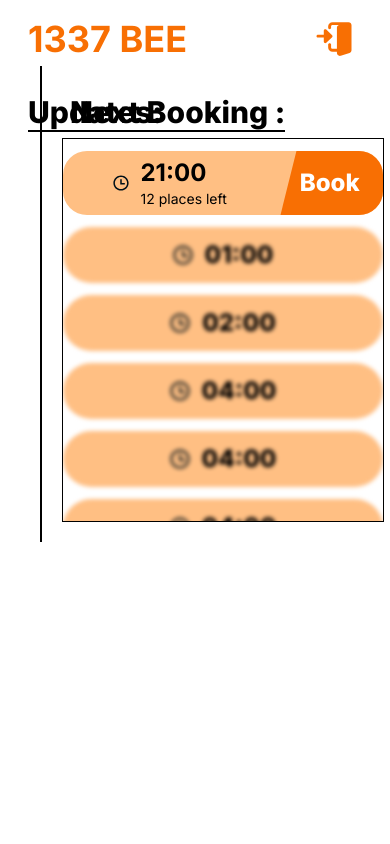
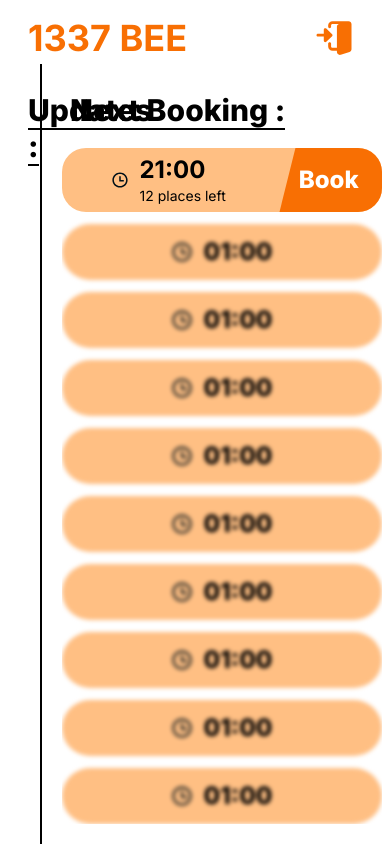
Before and after one commit to issam22-laafer/1337-transport, a Next.js app: page /booking in a window 390 px wide. Built offline with nearby package versions, Linux system fonts and the light colour scheme.

Commit message:
start responsive for phone

```diff
--- a/app/booking/page.jsx
+++ b/app/booking/page.jsx
@@ -27,19 +27,53 @@ export default function Page() {
   }, []);
   return (
     <div className="h-screen  w-screen  ">
-      <div className="text-main-orange backdrop-blur-md flex justify-between px-7 items-center text-center  top-0 w-full text-4xl pt-3 font-bold">
+      <div className="text-main-orange fixed top-0 backdrop-blur-md flex justify-between px-7 items-center text-center h-16  w-full text-4xl pt-3 font-bold">
         1337 BEE
         <img src="/assets/logout_logo.svg" alt="logout_logo" className="w-22" />
       </div>
-      <div className="booking_container   flex justify-between items-start">
-        <div className="updates booking  flex justify-center items-start w-update_w p-5  flex-col">
+      <div className="booking_container h-screen  pt-16 flex justify-between items-start">
+        <div className="updates booking m-auto h-full flex justify-start items-start w-update_w p-5  flex-col">
           {" "}
           <h1 className="text-3xl mb-5 font-extrabold  w-full text-start p-2  ">
             <span className="border-b-black border-b-2 border-b-solid w-fit">
-              Updates:
+              Updates :
             </span>
           </h1>
-          <div className="  my-5 overflow-y-scroll messages_container w-full">
+          <div className="  my-5 overflow-y-scroll messages_container w-full m-auto">
+            <div className="message flex  justify-start border-t-solid border-t-2 w-full p-3 border-t-gray-500 items-start">
+              <img src="/assets/mystic.svg" className="w-20" alt="" />
+              <div>
+                <details className="ml-5 ">
+                  <summary className="cursor-pointer font-extrabold text-main-orange">
+                    Mystic
+                  </summary>
+                  <p>
+                    Lorem ipsum dolor sit amet consectetur adipisicing elit.
+                    Ipsa, recusandae, aliquam facere quod nesciunt, similique
+                    maxime voluptatem facilis modi quaerat eaque tenetur. Nobis
+                    natus porro praesentium dolor recusandae quas similique!
+                    Lorem ipsum dolor sit amet consectetur adipisicing elit.
+                    Maiores exercitationem, sapiente voluptates expedita
+                    possimus ipsa mollitia tenetur eum eligendi? Architecto
+                    animi magni asperiores! Nisi eos repellat mollitia veniam
+                    quaerat vitae. Lorem ipsum dolor sit amet consectetur
+                    adipisicing elit. Ipsa, recusandae, aliquam facere quod
+                    nesciunt, similique maxime voluptatem facilis modi quaerat
+                    eaque tenetur. Nobis natus
+                  </p>
+                </details>
+                <div className="ml-5 text-ellipsis overflow-hidden whitespace-nowrap w-96">
+                  {" "}
+                  Lorem ipsum dolor sit amet consectetur adipisicing elit. Ipsa,
+                  recusandae, aliquam facere quod nesciunt, similique maxime
+                  voluptatem facilis modi quaerat eaque tenetur. Nobis natus
+                  porro praesentium dolor recusandae quas similique! Lorem ipsum
+                  dolor sit amet consectetur adipisicing elit. Maiores
+                  exercitationem, sapiente voluptates expedita possimus ipsa
+                  mollitia tenetur eum
+                </div>
+              </div>
+            </div>
             <div className="message flex  justify-start border-t-solid border-t-2 w-full p-3 border-t-gray-500 items-start">
               <img src="/assets/mystic.svg" className="w-20" alt="" />
               <div>
@@ -76,15 +110,16 @@ export default function Page() {
             </div>
           </div>
         </div>
-        <div className="booking z-[-1] h-full flex justify-start items-center w-96  p-5 border-l-black border-l-2 border-l-solid  flex-col">
-          <h1 className="text-3xl font-extrabold  w-full text-start p-2  ">
+
+        <div className="booking h-full flex justify-start items-center w-96 p-5 border-l-black border-l-2 border-l-solid flex-col">
+          <h1 className="text-3xl font-extrabold w-full text-start p-2">
             <span className="border-b-black border-b-2 border-b-solid w-fit">
               Next Booking :
             </span>
           </h1>
 
-          <div className="overflow-y-scroll h-96 border border-black">
-            <div className="booking_card flex overflow-hidden justify-between items-center  rounded-3xl h-16 w-80 bg-main-brown my-3 ">
+          <div className="booking_container_time overflow-y-scroll h-full  ">
+            <div className="booking_card flex overflow-hidden justify-between items-center rounded-3xl h-16 w-80 bg-main-brown my-3">
               <div className="w-2/3 flex justify-center items-center">
                 <img src="/assets/clock.svg" className="w-4 mr-3" alt="" />
                 <div className="flex flex-col justify-center items-start">
@@ -92,49 +127,57 @@ export default function Page() {
                   <span className="text-sm">12 places left</span>
                 </div>
               </div>
-              <div className="book_div_rotate relative  text-2xl font-extrabold  text-white w-1/3 flex justify-center items-center  h-full">
+              <div className="book_div_rotate relative text-2xl font-extrabold text-white w-1/3 flex justify-center items-center h-full">
                 <span className="z-10">Book</span>
               </div>
             </div>
             <div className="blured_booking_card bg-main-brown blur-xs h-14 rounded-full flex justify-center items-center my-3 w-80 text-2xl font-extrabold">
               <img src="/assets/clock.svg" className="w-5 mr-3" alt="" />
-
               {" 01:00"}
             </div>
             <div className="blured_booking_card bg-main-brown blur-xs h-14 rounded-full flex justify-center items-center my-3 w-80 text-2xl font-extrabold">
               <img src="/assets/clock.svg" className="w-5 mr-3" alt="" />
-
-              {" 02:00"}
+              {" 01:00"}
             </div>
             <div className="blured_booking_card bg-main-brown blur-xs h-14 rounded-full flex justify-center items-center my-3 w-80 text-2xl font-extrabold">
               <img src="/assets/clock.svg" className="w-5 mr-3" alt="" />
-
-              {" 04:00"}
+              {" 01:00"}
             </div>
             <div className="blured_booking_card bg-main-brown blur-xs h-14 rounded-full flex justify-center items-center my-3 w-80 text-2xl font-extrabold">
               <img src="/assets/clock.svg" className="w-5 mr-3" alt="" />
-
-              {" 04:00"}
-            </div>{" "}
+              {" 01:00"}
+            </div>
             <div className="blured_booking_card bg-main-brown blur-xs h-14 rounded-full flex justify-center items-center my-3 w-80 text-2xl font-extrabold">
               <img src="/assets/clock.svg" className="w-5 mr-3" alt="" />
-
-              {" 04:00"}
-            </div>{" "}
+              {" 01:00"}
+            </div>
             <div className="blured_booking_card bg-main-brown blur-xs h-14 rounded-full flex justify-center items-center my-3 w-80 text-2xl font-extrabold">
               <img src="/assets/clock.svg" className="w-5 mr-3" alt="" />
-
-              {" 04:00"}
-            </div>{" "}
+              {" 01:00"}
+            </div>
             <div className="blured_booking_card bg-main-brown blur-xs h-14 rounded-full flex justify-center items-center my-3 w-80 text-2xl font-extrabold">
               <img src="/assets/clock.svg" className="w-5 mr-3" alt="" />
-
-              {" 04:00"}
-            </div>{" "}
+              {" 01:00"}
+            </div>
             <div className="blured_booking_card bg-main-brown blur-xs h-14 rounded-full flex justify-center items-center my-3 w-80 text-2xl font-extrabold">
               <img src="/assets/clock.svg" className="w-5 mr-3" alt="" />
-
-              {" 04:00"}
+              {" 01:00"}
+            </div>
+            <div className="blured_booking_card bg-main-brown blur-xs h-14 rounded-full flex justify-center items-center my-3 w-80 text-2xl font-extrabold">
+              <img src="/assets/clock.svg" className="w-5 mr-3" alt="" />
+              {" 01:00"}
+            </div>
+            <div className="blured_booking_card bg-main-brown blur-xs h-14 rounded-full flex justify-center items-center my-3 w-80 text-2xl font-extrabold">
+              <img src="/assets/clock.svg" className="w-5 mr-3" alt="" />
+              {" 01:00"}
+            </div>
+            <div className="blured_booking_card bg-main-brown blur-xs h-14 rounded-full flex justify-center items-center my-3 w-80 text-2xl font-extrabold">
+              <img src="/assets/clock.svg" className="w-5 mr-3" alt="" />
+              {" 01:00"}
+            </div>
+            <div className="blured_booking_card bg-main-brown blur-xs h-14 rounded-full flex justify-center items-center my-3 w-80 text-2xl font-extrabold">
+              <img src="/assets/clock.svg" className="w-5 mr-3" alt="" />
+              {" 01:00"}
             </div>
           </div>
         </div>
--- a/app/globals.css
+++ b/app/globals.css
@@ -99,3 +99,8 @@
   z-index: 1;
   transform: skew(-14deg);
 }
+
+.booking_container_time
+{
+  overflow-y: scroll !important;
+}
```
